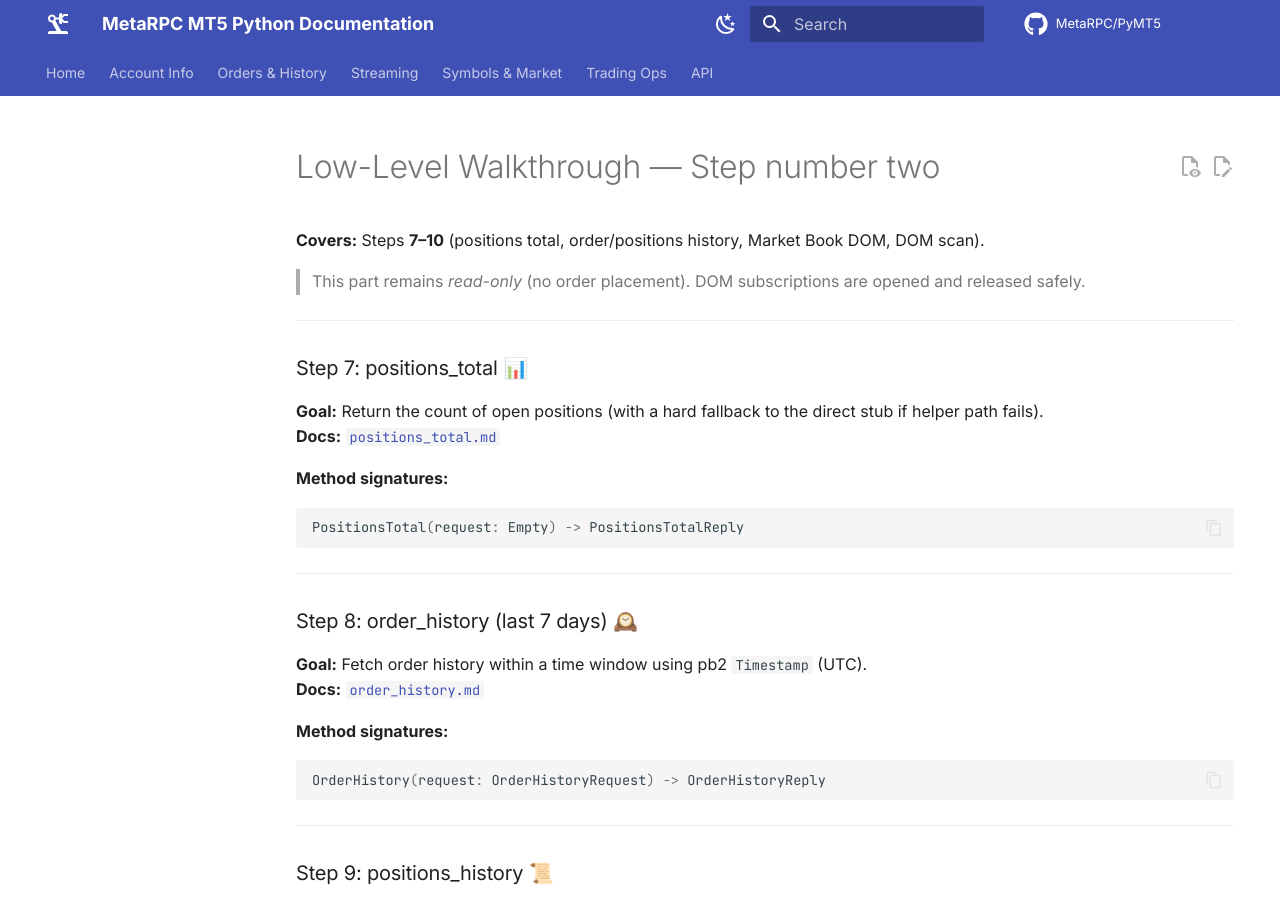
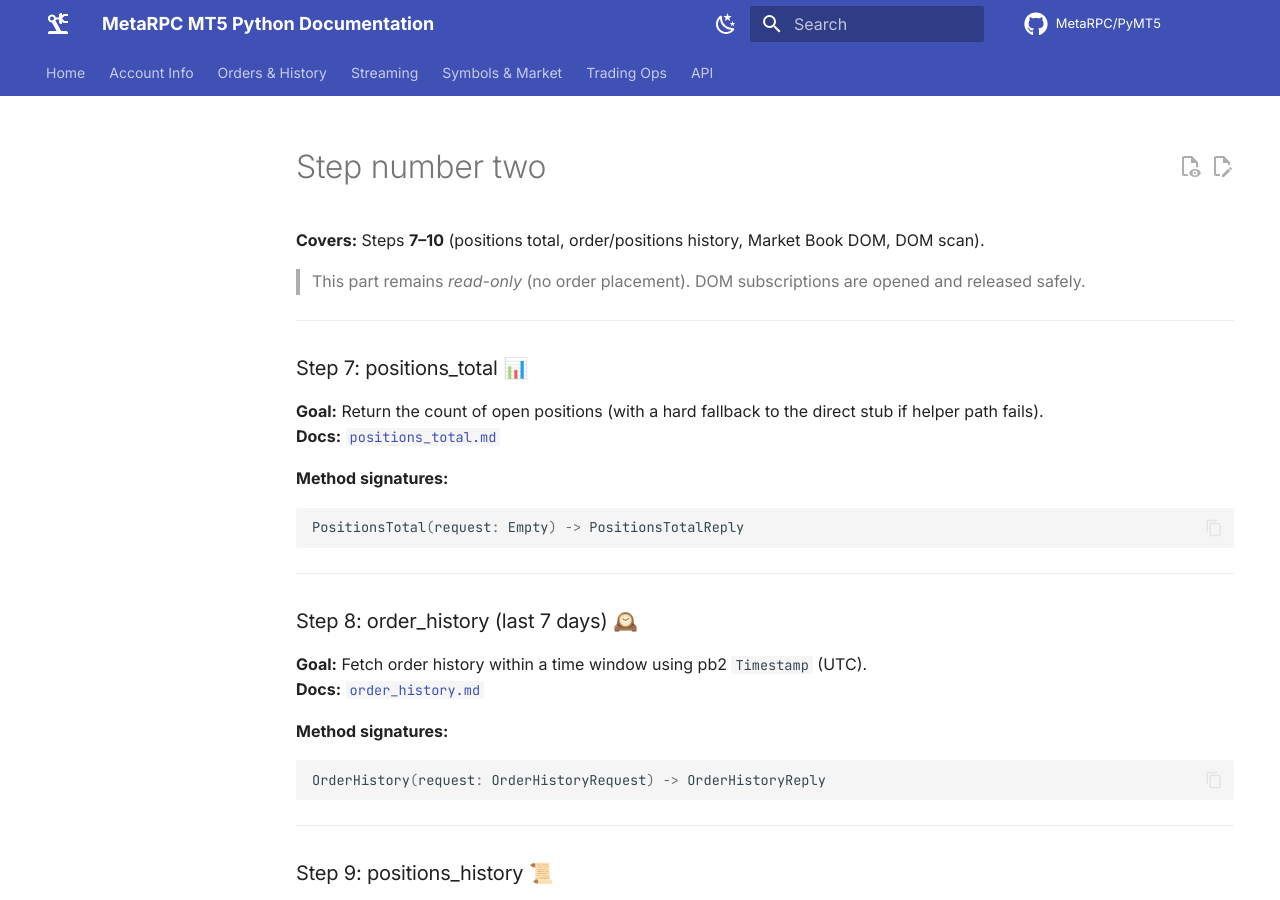
Before and after one commit to MetaRPC/PyMT5, an MkDocs documentation site: the page built from docs/Examples/Base_example/Step_number_two.md, in a window 1280 px wide and 900 px high. Built offline with MkDocs 1.6.1 and Material for MkDocs 9.7.7, drawn with Linux system fonts in a browser that asks for light colours; comment, search, counter and statistics services are not loaded.

Commit message:
Update Step_number_two.md

```diff
--- a/docs/Examples/Base_example/Step_number_two.md
+++ b/docs/Examples/Base_example/Step_number_two.md
@@ -1,4 +1,4 @@
-# Low-Level Walkthrough — Step number two
+# Step number two
 **Covers:** Steps **7–10** (positions total, order/positions history, Market Book DOM, DOM scan).
 
 > This part remains *read-only* (no order placement). DOM subscriptions are opened and released safely.
```
